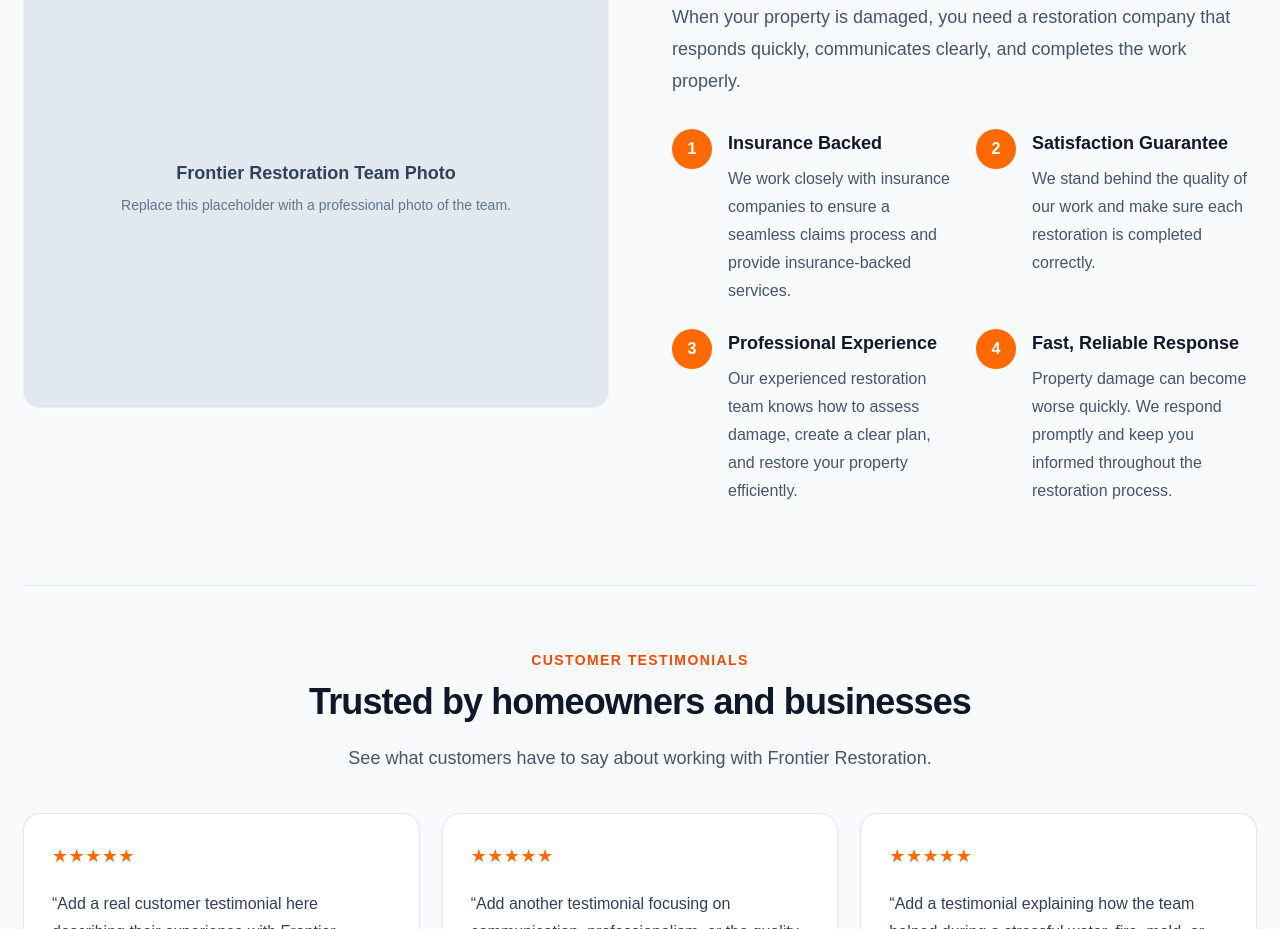
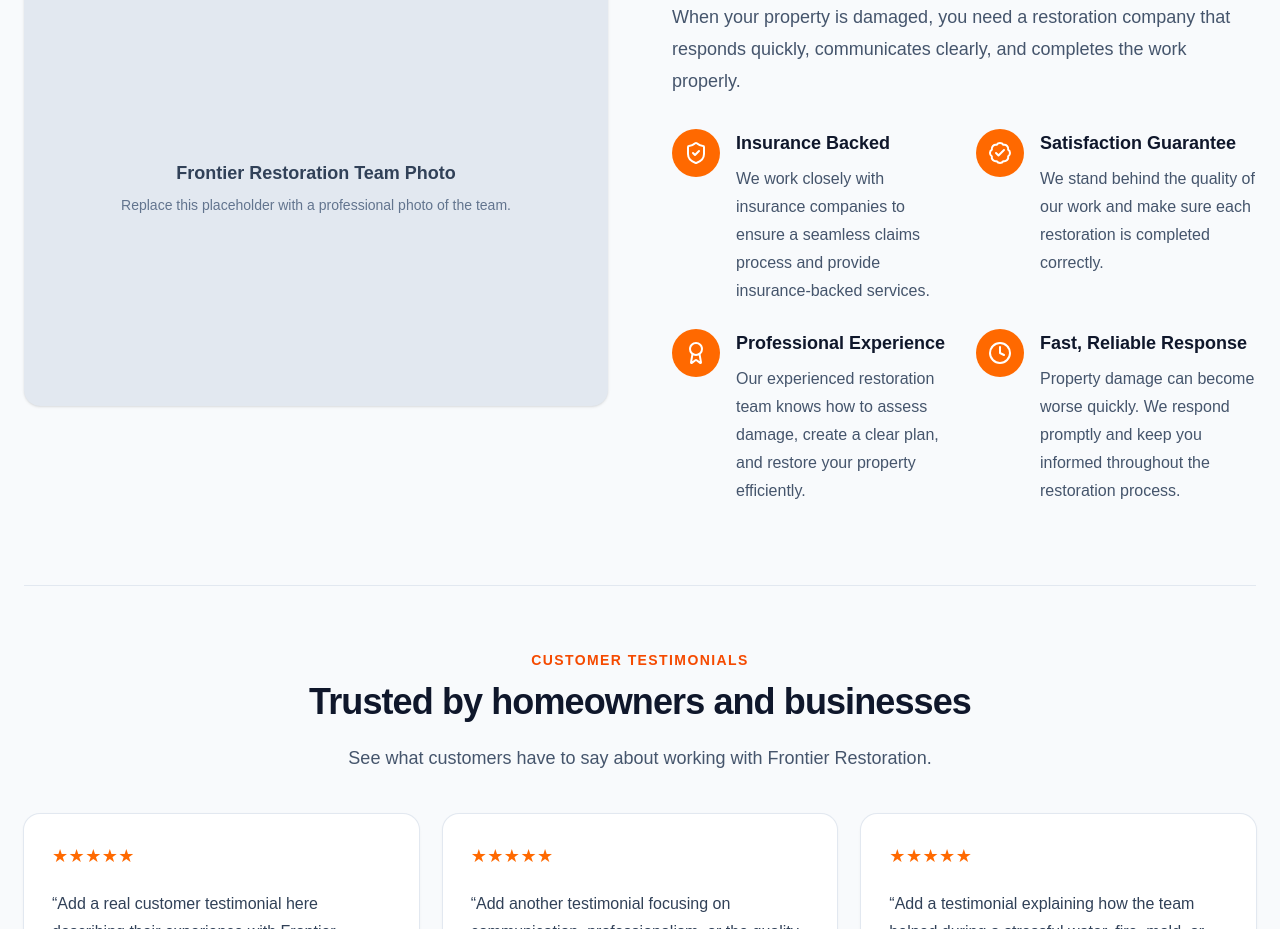
Before and after one commit to Davidhub907/FR_Website, a Next.js app: page / in a window 1280 px wide. Shown: the part 1940-2869 px from the top of the page. Built offline with nearby package versions, Linux system fonts and the light colour scheme.

Commit message:
Replaced the reasons numbers with icons related to the reason

```diff
--- a/components/layout/WhyChooseUs.js
+++ b/components/layout/WhyChooseUs.js
@@ -1,23 +1,29 @@
+import { ShieldCheck, BadgeCheck, Award, Clock } from "lucide-react";
+
 const reasons = [
   {
     title: "Insurance Backed",
     description:
       "We work closely with insurance companies to ensure a seamless claims process and provide insurance-backed services.",
+    icon: ShieldCheck,
   },
   {
     title: "Satisfaction Guarantee",
     description:
       "We stand behind the quality of our work and make sure each restoration is completed correctly.",
+    icon: BadgeCheck,
   },
   {
     title: "Professional Experience",
     description:
       "Our experienced restoration team knows how to assess damage, create a clear plan, and restore your property efficiently.",
+    icon: Award,
   },
   {
     title: "Fast, Reliable Response",
     description:
       "Property damage can become worse quickly. We respond promptly and keep you informed throughout the restoration process.",
+    icon: Clock,
   },
 ];
 
@@ -84,11 +90,17 @@ export default function WhyChooseUs() {
             </p>
 
             <div className="mt-8 grid gap-6 sm:grid-cols-2">
-              {reasons.map((reason, index) => (
+              {reasons.map((reason) => {
+                const Icon = reason.icon;
+
+                return (
                   <div key={reason.title} className="flex gap-4">
-                  {/* Temporary numbered icon */}
-                  <div className="flex h-10 w-10 shrink-0 items-center justify-center rounded-full bg-orange-500 font-bold text-white">
-                    {index + 1}
+                    <div className="flex h-12 w-12 shrink-0 items-center justify-center rounded-full bg-orange-500 text-white">
+                      <Icon
+                        className="h-6 w-6"
+                        strokeWidth={2}
+                        aria-hidden="true"
+                      />
                     </div>
 
                     <div>
@@ -101,7 +113,8 @@ export default function WhyChooseUs() {
                       </p>
                     </div>
                   </div>
-              ))}
+                );
+              })}
             </div>
           </div>
         </div>
--- a/package.json
+++ b/package.json
@@ -9,6 +9,7 @@
     "lint": "eslint"
   },
   "dependencies": {
+    "lucide-react": "^1.24.0",
     "next": "16.2.10",
     "react": "19.2.4",
     "react-dom": "19.2.4",
```
Also changed, not shown: 1 other file (tests, documents, lock files or other folders). Lines whose indentation alone changed are shown as unchanged.
